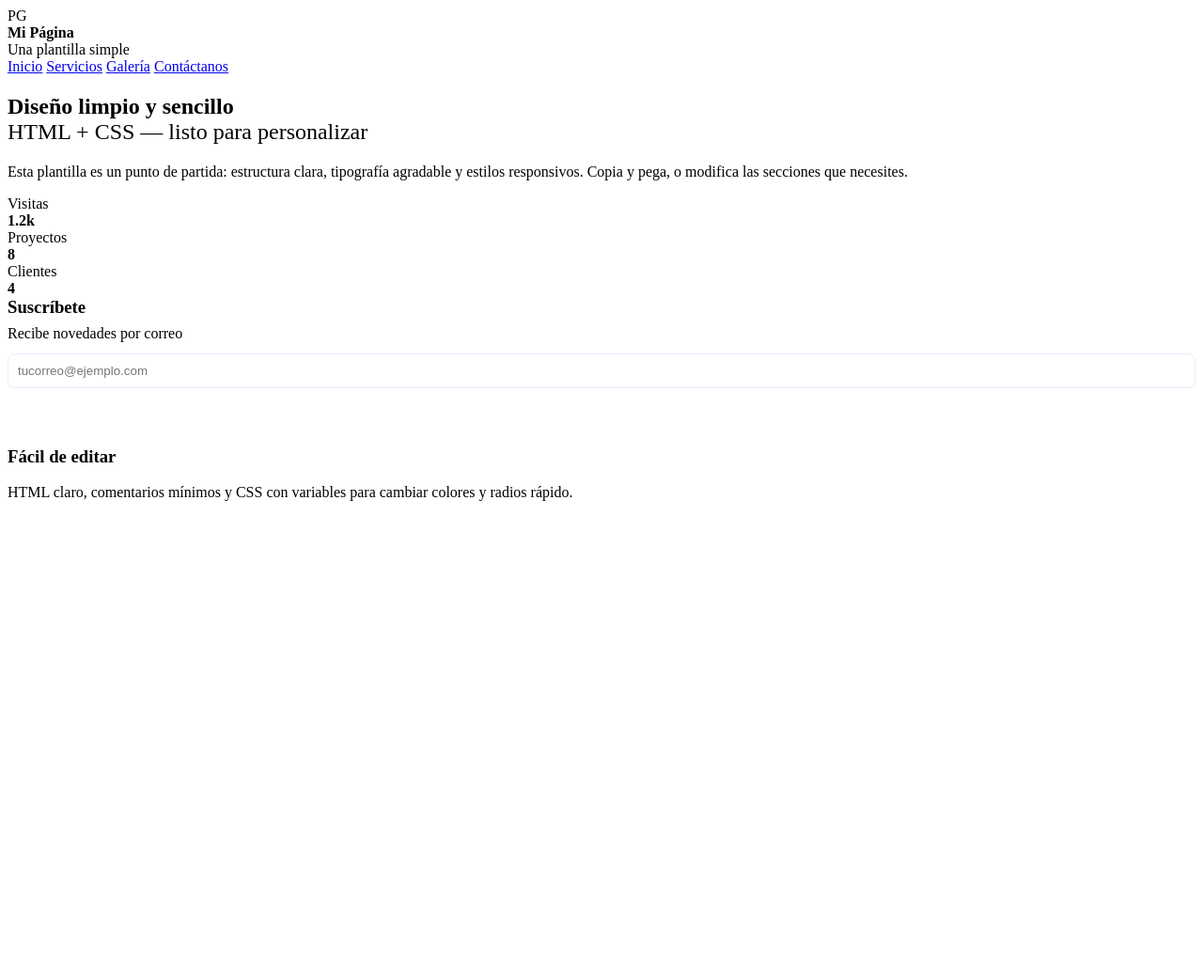
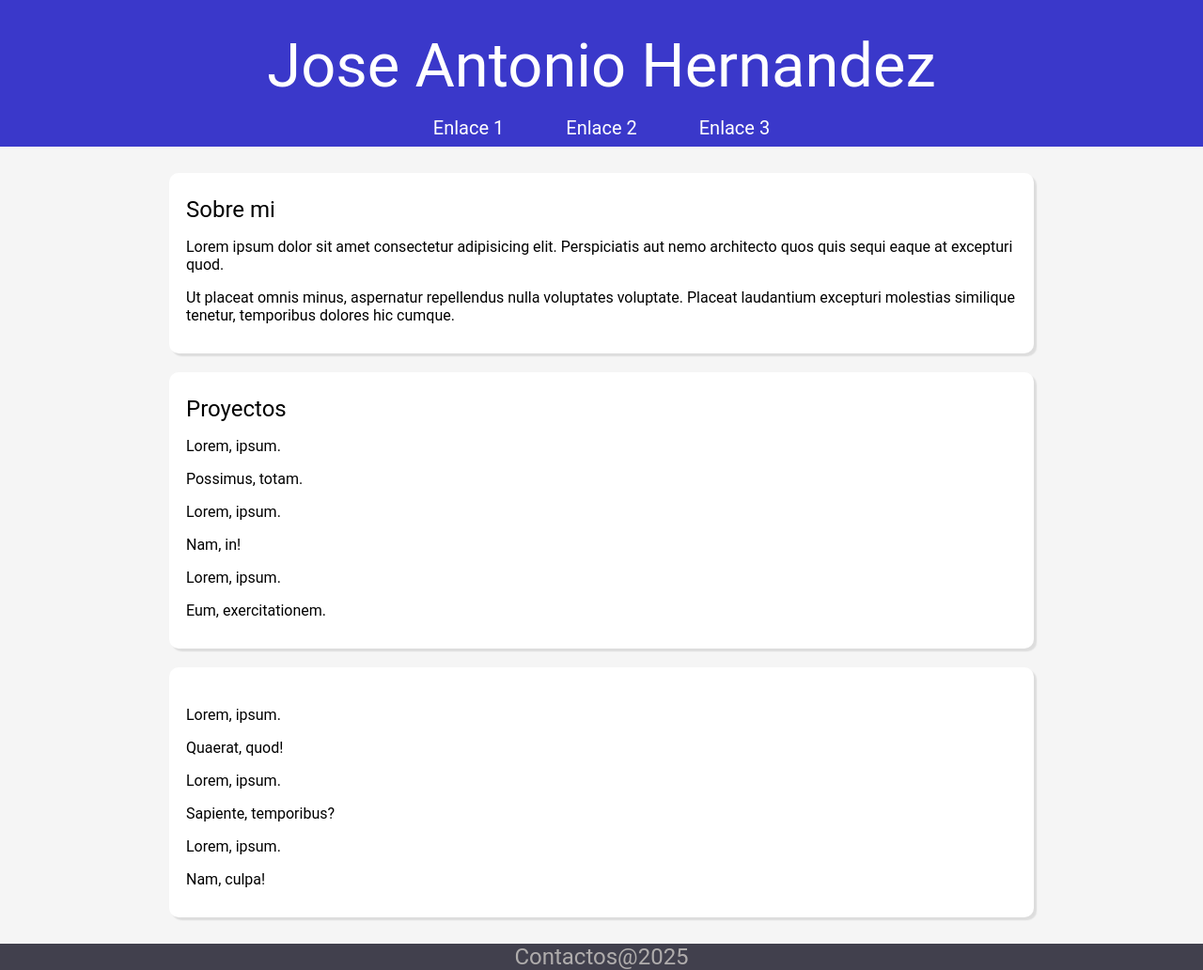
Before and after one commit to JhosepString/HTML5, a plain HTML site: page html.html in a window 1280 px wide. Shown: the whole page at 94% size. Before the commit the page ends 800 px from the top, so only its background shows below. Drawn offline with Linux system fonts and the light colour scheme.

Commit message:
HTML y CSS

```diff
--- /dev/null
+++ b/css.css
@@ -0,0 +1,114 @@
+:root{
+    /*COLORES*/
+    --color-body:#BCB4B4;
+    --color-header:#3a38ca;
+    --color-footer:#41404D;
+    --color-text:#0F0F0F;
+    --color-text3:#FFFFFF;
+    --color-text2:#afacac;
+    --font-family: 'Roboto', sans-serif;
+
+    /*REGLA DEL 8pt*/
+    --tamaño-xxs: 4px;
+    --tamaño-xs: 8px;
+    --tamaño-s: 16px;
+    --tamaño-m: 24px;
+    --tamaño-l: 32px;
+    --tamaño-xl: 40px;
+    --tamaño-xxl: 48px;
+}
+
+*{
+    box-sizing: border-box;
+}
+
+body{
+    margin: 0px;
+    font-family: var(--font-family);
+}
+
+header{
+    background-color: var(--color-header);
+    padding-top: var(--tamaño-l);
+    padding-bottom: var(--tamaño-xs);
+}
+
+footer{
+    background-color: var(--color-footer);
+}
+
+h1, h2, h3, h4, h5, h6{
+    margin: 0px;
+    font-style: normal;
+    font-weight: 400;
+    line-height: normal;
+}
+
+h1{
+    color: var(--color-text3);
+    text-align: center;
+    font-size: 65px;
+}
+
+.container{
+    width: 920px;
+    overflow: auto;
+    margin-left: auto;
+    margin-right: auto;
+    padding-top: 25px;
+    padding-bottom: 15px;
+    padding-left: 18px;
+    padding-right: 18px;
+    background-color: var(--color-text3);
+    border-radius: 10px;
+    box-shadow: 3px 3px 1.5px rgb(0, 0, 0, 0.1);
+}
+
+.padded{
+    padding-top: 10px;
+    padding-bottom: 10px;
+}
+
+.main-content{
+    background-color: rgb(245, 245, 245);
+}
+
+.nav-links{
+    display: flex;
+    justify-content: center;
+    list-style: none;
+    padding-left: 0px;
+    padding-right: var(--tamaño-xxl);
+    margin-bottom: 0px;
+}
+
+.nav-links li{
+    padding-left: var(--tamaño-xxl);
+    font-size: 20px;
+}
+
+.nav-links li a{
+    text-decoration: none;
+    padding: 9px;
+    color: var(--color-text3);
+}
+
+.nav-links li a:hover{
+    color: var(--color-text);
+    background-color: var(--color-text2);
+    border-radius: 5px;
+}
+
+#sobremi{
+    padding-top: 28px;
+}
+
+#Otros{
+    padding-bottom: 28px;
+}
+
+#footer-text{
+    text-align: center;
+    color: var(--color-text2);
+    padding: var(--tamaño-l) 0px;
+}
--- a/html.html
+++ b/html.html
@@ -1,72 +1,74 @@
-<html lang="es">
+<!DOCTYPE html>
+<html lang="en">
 <head>
-<meta charset="utf-8" />
-<meta name="viewport" content="width=device-width,initial-scale=1" />
-<title>Página sencilla — Ejemplo</title>
+    <meta charset="UTF-8">
+    <meta name="viewport" content="width=device-width, initial-scale=1.0">
+    <title>Document</title>
+    <link rel="stylesheet" href="css.css">
     <link rel="preconnect" href="https://fonts.googleapis.com">
-<link rel="preconnect" href="https://fonts.gstatic.com" crossorigin>
-<link href="https://fonts.googleapis.com/css2?family=Inter:wght@300;400;600;700&display=swap" rel="stylesheet">
-<link rel="stylesheet" href="css.css">
+
 </head>
 <body>
-<div class="container">
-<header>
-<div class="brand">
-<div class="logo">PG</div>
-<div>
-<div style="font-weight:700">Mi Página</div>
-<div class="small muted">Una plantilla simple</div>
-</div>
-</div>
+    <header id="header">
+        <h1>Jose Antonio Hernandez</h1>
         <nav>
-<a href="#">Inicio</a>
-<a href="#features">Servicios</a>
-<a href="#gallery">Galería</a>
-<a class="cta" href="#contact">Contáctanos</a>
+            <ul class="nav-links">
+                <li><a href="">Enlace 1</a></li>
+                <li><a href="">Enlace 2</a></li>
+                <li><a href="">Enlace 3</a></li>
+            </ul>
         </nav>
     </header>
 
+    <div class="main-content">
+        <section id="sobremi" class="padded">
+            <div class="container">
+                <h2>Sobre mi</h2>
+                <p>Lorem ipsum dolor sit amet consectetur adipisicing elit. Perspiciatis aut nemo architecto quos quis sequi eaque at excepturi quod.</p>
+                <p>Ut placeat omnis minus, aspernatur repellendus nulla voluptates voluptate. Placeat laudantium excepturi molestias similique tenetur, temporibus dolores hic cumque.</p>
+            </div>
+        </section>
 
-<section class="hero">
-<div class="card">
-<h1>Diseño limpio y sencillo<br><span class="muted" style="font-weight:400">HTML + CSS — listo para personalizar</span></h1>
-<p class="muted">Esta plantilla es un punto de partida: estructura clara, tipografía agradable y estilos responsivos. Copia y pega, o modifica las secciones que necesites.</p>
-
-
-<div class="stats">
-<div class="stat">
-<div class="small muted">Visitas</div>
-<b>1.2k</b>
+        <section id="Proyectos" class="padded">
+            <div class="container">
+                <article>
+                        <h2>Proyectos</h2>
+                        <p>Lorem, ipsum.</p>
+                        <p>Possimus, totam.</p>
+                </article>
+                <article>
+                        <p>Lorem, ipsum.</p>
+                        <p>Nam, in!</p>
+                </article>
+                <article>
+                    <p>Lorem, ipsum.</p>
+                    <p>Eum, exercitationem.</p>
+                </article>
             </div>
-<div class="stat">
-<div class="small muted">Proyectos</div>
-<b>8</b>
+        </section>
+        <section id="Otros" class="padded">
+            <div class="container">
+                <article>
+                    <p>Lorem, ipsum.</p>
+                    <p>Quaerat, quod!</p>
+                </article>
+                <article>
+                    <p>Lorem, ipsum.</p>
+                    <p>Sapiente, temporibus?</p>
+                </article>
+                <article>
+                    <p>Lorem, ipsum.</p>
+                    <p>Nam, culpa!</p>
+                </article>
             </div>
-<div class="stat">
-<div class="small muted">Clientes</div>
-<b>4</b>
-</div>
-</div>
+        </section>
     </div>
 
+    <footer>
+        <div>
+            <h2 id="footer-text">Contactos@2025</h2>
+        </div>
+    </footer>
 
-<aside class="card center">
-<div>
-<h3 style="margin:0 0 8px">Suscríbete</h3>
-<p class="muted" style="margin:0 0 12px">Recibe novedades por correo</p>
-<form onsubmit="event.preventDefault();alert('¡Gracias!')">
-<input type="email" placeholder="tucorreo@ejemplo.com" required style="width:100%;padding:10px;border-radius:8px;border:1px solid #e6eefc;margin-bottom:8px" />
-<button style="width:100%;padding:10px;border-radius:8px;border:0;background:var(--accent);color:white;font-weight:600">Suscribir</button>
-</form>
-</div>
-</aside>
-</section>
-
-
-<section id="features" class="features">
-<div class="feature card">
-<h3>Fácil de editar</h3>
-<p>HTML claro, comentarios mínimos y CSS con variables para cambiar colores y radios rápido.</p>
-</div>
-<div class="feature card">
+</body>
 </html>
```
Lines whose indentation alone changed are shown as unchanged.
